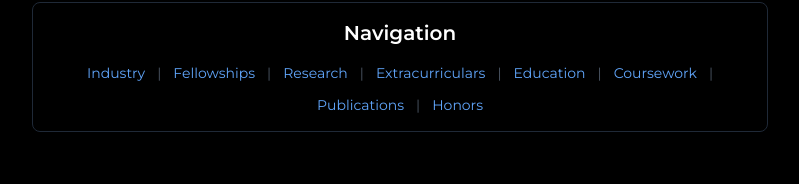
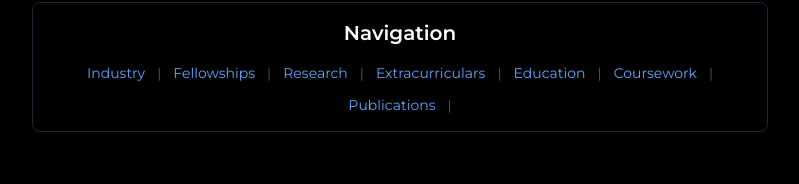
Before and after one commit to 4n15h/4n15h.github.io, a plain HTML site: page index.html in a window 1280 px wide. Shown: the part 280-464 px from the top of the page, without its empty margins (240-1039 px from the left). Drawn offline with nearby package versions, Linux system fonts and the light colour scheme.

Commit message:
removed honors from nav

```diff
--- a/index.html
+++ b/index.html
@@ -52,7 +52,6 @@
                 <span class="text-gray-600">|</span>
                 <a href="#publications" class="text-blue-400 hover:text-blue-300">Publications</a>
                 <span class="text-gray-600">|</span>
-                <a href="#honors" class="text-blue-400 hover:text-blue-300">Honors</a>
             </div>
         </nav>
 
```
